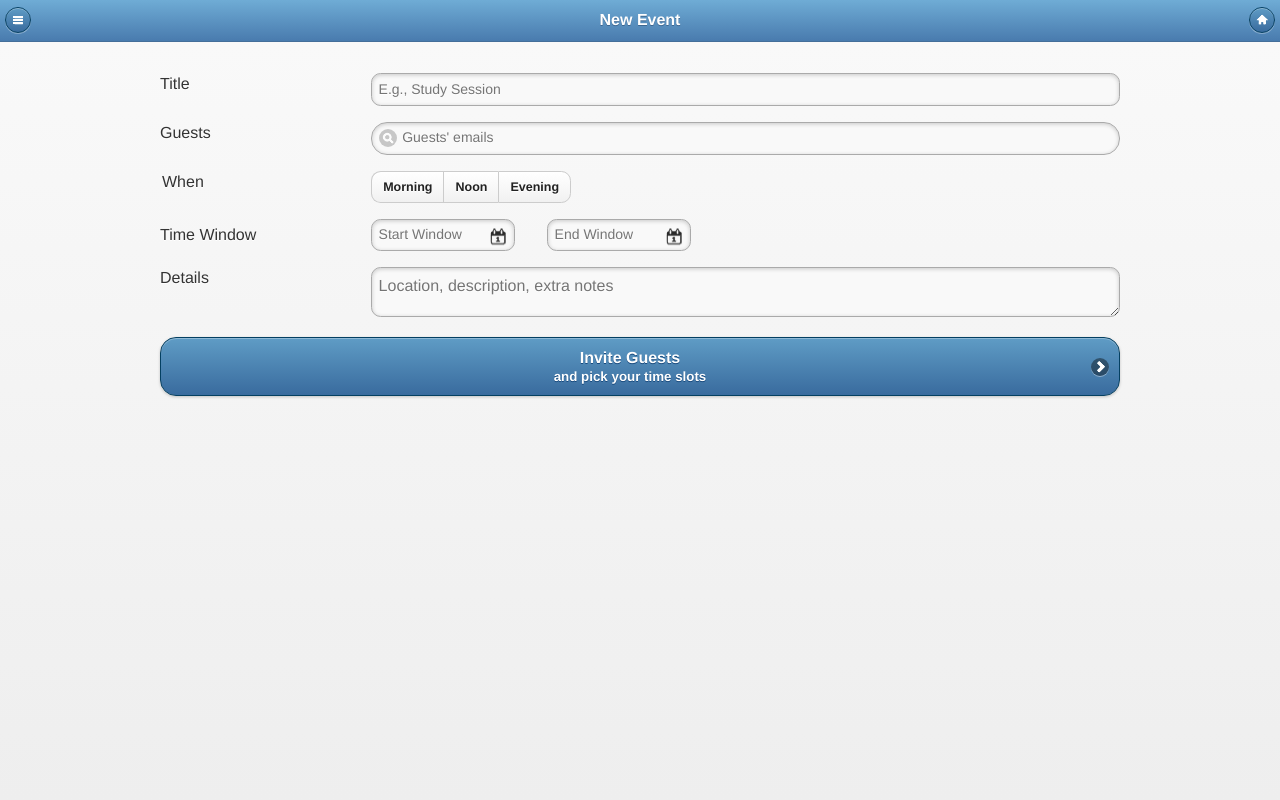
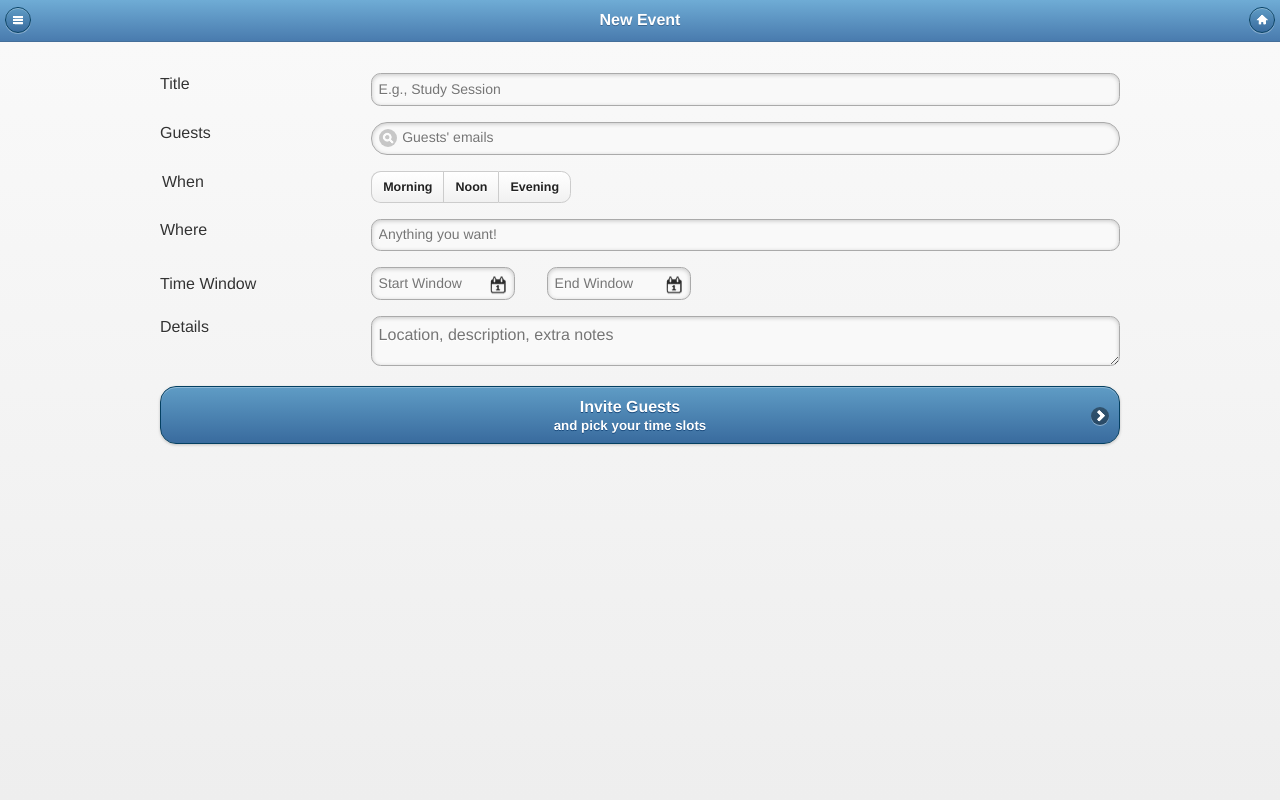
Before and after one commit to schedup/schedup, a Python web app: template templates/new_event.html in a window 1280 px wide. Run offline with Jinja, Linux system fonts and the light colour scheme; the template is opened without the code that fills it, so the values that code supplies are empty; some libraries are stand-ins or nearby versions.

Commit message:
google place

```diff
--- a/schedup/models.py
+++ b/schedup/models.py
@@ -62,6 +62,7 @@ class EventInfo(ndb.Model):
     start_window = ndb.DateProperty(required = True)
     end_window = ndb.DateProperty(required = True)
     duration = ndb.IntegerProperty(required = True)
+    location = ndb.StringProperty()
     start_time = ndb.DateTimeProperty()
     end_time = ndb.DateTimeProperty()
 
--- a/schedup/views/new_event.py
+++ b/schedup/views/new_event.py
@@ -52,6 +52,7 @@ def create_or_update_event(self, evt):
         raise RedirectWithFlash(self.URL, "No emails given", "error")
 
     title = self.request.params["title"]
+    location = self.request.params["where"]
     fromtime = parse_datetime(self.request.params["fromdate"])
     totime = parse_datetime(self.request.params["todate"])
     if fromtime > totime:
@@ -62,6 +63,7 @@ def create_or_update_event(self, evt):
 
     evt.owner_selected_times = None
     evt.title = title
+    evt.location = location
     evt.daytime = daytime
     evt.type = self.request.params.get("type")
     evt.start_window = fromtime
--- a/templates/calendar2.html
+++ b/templates/calendar2.html
@@ -31,6 +31,9 @@
     <h2 style="color:DodgerBlue; width:200px; font-size:24px;">{{the_event.title}}</h2>
     <!-- h4>{{the_event.type}} Event</h4-->
     <h4>By {{the_event.owner_fullname}} </h4>
+    {% if the_event.location %}
+    <h4>{{the_event.location}}</h4>
+    {% endif %}
     {% if the_event.description %}
     <h4>Description</h4>
     <p>{{the_event.description}}</p>
--- a/templates/layout.html
+++ b/templates/layout.html
@@ -28,6 +28,8 @@
   <script type="text/javascript" src="/static/js/jqm-datebox.mode.calbox.min.js"></script>
   <script type="text/javascript" src="/static/js/jquery.mobile.datebox.i18n.en_US.utf8.js"></script>
   <script type="text/javascript" src="/static/js/jquery.tokeninput.js"></script>
+<!--   maybe need to add region or language information		-->
+  <script type="text/javascript" src="http://maps.googleapis.com/maps/api/js?libraries=places&sensor=false"></script>
 
   <script>
 	  (function(i,s,o,g,r,a,m){i['GoogleAnalyticsObject']=r;i[r]=i[r]||function(){
--- a/templates/new_event.html
+++ b/templates/new_event.html
@@ -28,7 +28,7 @@
 	<div data-role="fieldcontain">
 		<fieldset data-role="controlgroup" data-type="horizontal" id="fieldtype"
 			data-mini="true">
-			<legend data-help-message="The time of day for the event (morning/noon/evening). Multiple choices are allowed" style="width:100%;"> When </legend>
+			<legend data-help-message="The time of day for the event (morning/noon/evening). Multiple choices are allowed" style="width:100%;">When</legend>
 			<input id="checkbox1" name="when" type="checkbox" value="morning" {% if "morning" in the_event.daytime%}checked{%endif%}>
 			<label for="checkbox1">	Morning </label>
 			<input id="checkbox2" name="when"	type="checkbox" value="noon" {% if "noon" in the_event.daytime%}checked{%endif%}>
@@ -37,6 +37,12 @@
 			<label for="checkbox3">	Evening </label>
 		</fieldset>
         <div class="input-error" id="when-error">At least one time of day is required</div>
+	</div>
+	<div data-role="fieldcontain">
+		<label for="searchTextField" data-help-message="Add a location to your event.">Where</label>
+		<input name="where"
+			id="searchTextField" data-mini="true" size="50" placeholder="Anything you want!" value="{{the_event.title}}"
+			type="text">
 	</div>
 	<div data-role="fieldcontain" style="display:none;">
 		<fieldset data-role="controlgroup" data-type="horizontal"
@@ -99,6 +105,17 @@
 
 <script type="text/javascript">
 	$(document).ready(function() {
+
+		var defaultBounds = new google.maps.LatLngBounds(
+			new google.maps.LatLng(-33.8902, 151.1759),
+			new google.maps.LatLng(-33.8474, 151.2631));
+
+		var input = document.getElementById('searchTextField');
+		var options = {
+				  bounds: defaultBounds,
+				  types: ['establishment']
+				};
+		autocomplete = new google.maps.places.Autocomplete(input);
 
 		setTimeout(function(){
 	        $("#guestinput").tokenInput("/api/autocomplete-contacts", {
```
